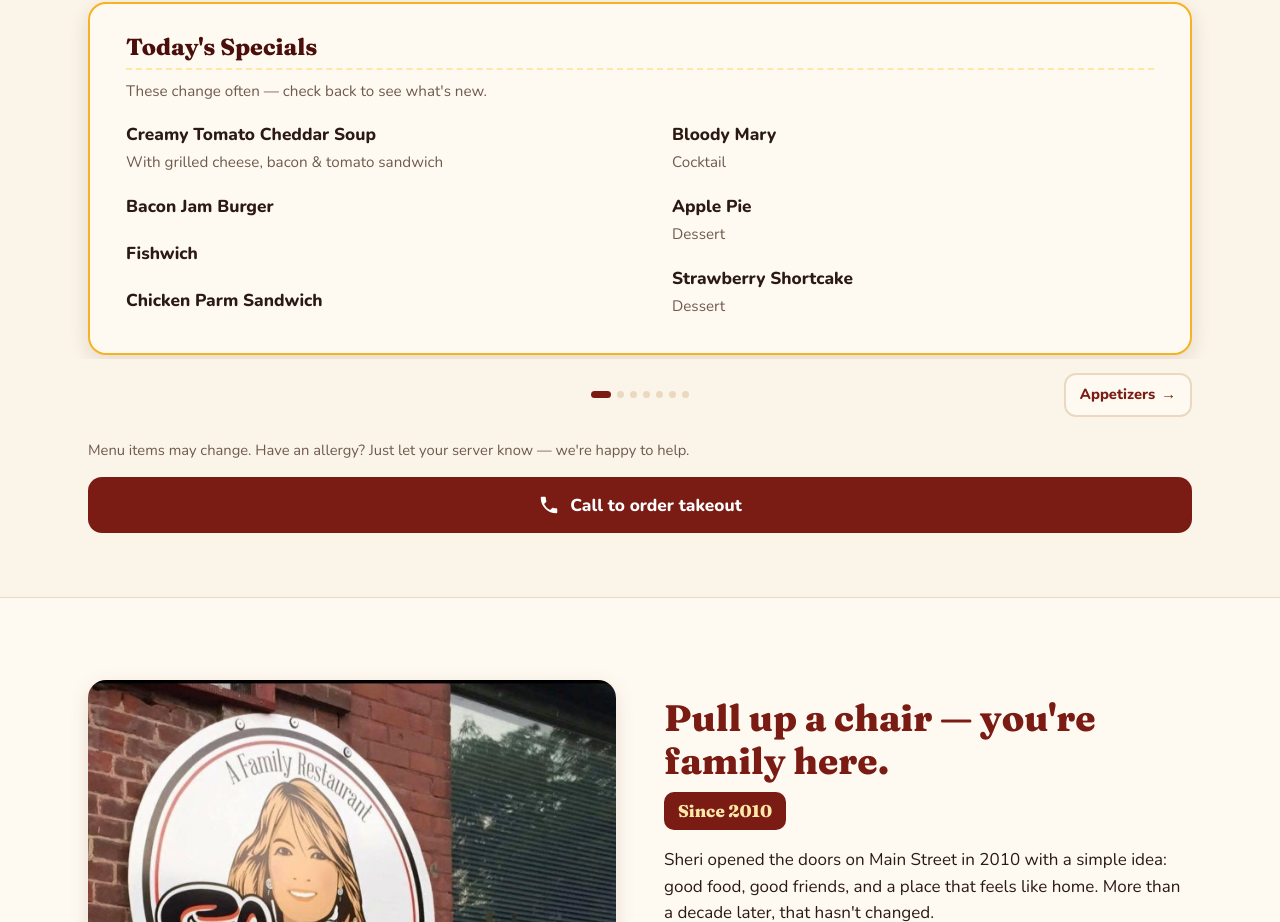
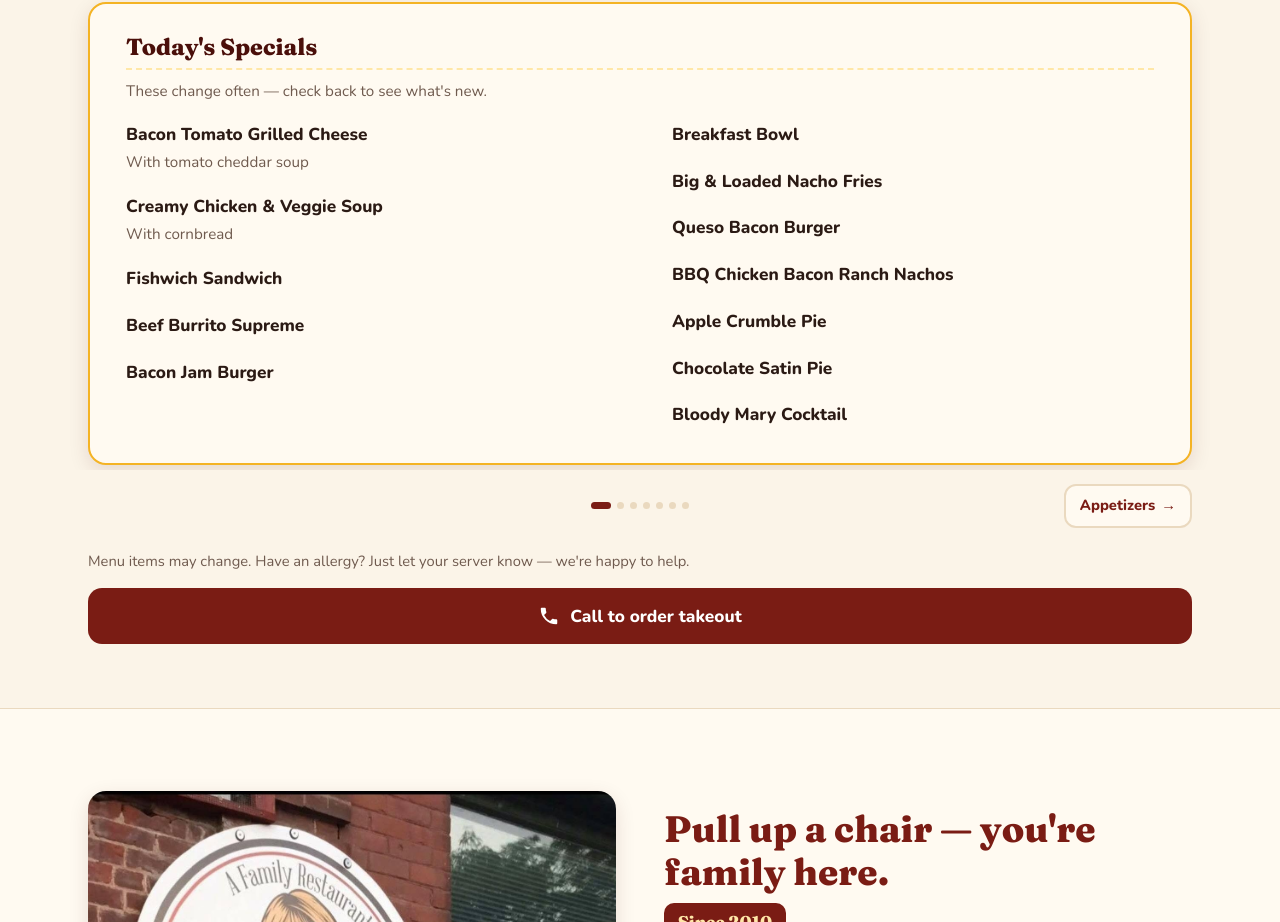
Before and after one commit to sherisplace/sherisplace.github.io, a plain HTML site: page index.html in a window 1280 px wide. Shown: the part 960-1882 px from the top of the page. Drawn offline with nearby package versions, Linux system fonts and the light colour scheme.

Commit message:
Today's specials (Nov 6), posted from Sheri's specials app

```diff
--- a/index.html
+++ b/index.html
@@ -760,13 +760,18 @@ const EVENTS = [
    ===================================================================== */
 /* SPECIALS:START (updated automatically by Sheri's specials app) */
 const SPECIALS = [
-  { n: "Creamy Tomato Cheddar Soup", d: "With grilled cheese, bacon & tomato sandwich" },
+  { n: "Bacon Tomato Grilled Cheese", d: "With tomato cheddar soup" },
+  { n: "Creamy Chicken & Veggie Soup", d: "With cornbread" },
+  { n: "Fishwich Sandwich" },
+  { n: "Beef Burrito Supreme" },
   { n: "Bacon Jam Burger" },
-  { n: "Fishwich" },
-  { n: "Chicken Parm Sandwich" },
-  { n: "Bloody Mary", d: "Cocktail" },
-  { n: "Apple Pie", d: "Dessert" },
-  { n: "Strawberry Shortcake", d: "Dessert" },
+  { n: "Breakfast Bowl" },
+  { n: "Big & Loaded Nacho Fries" },
+  { n: "Queso Bacon Burger" },
+  { n: "BBQ Chicken Bacon Ranch Nachos" },
+  { n: "Apple Crumble Pie" },
+  { n: "Chocolate Satin Pie" },
+  { n: "Bloody Mary Cocktail" },
 ];
 /* SPECIALS:END */
 
```
